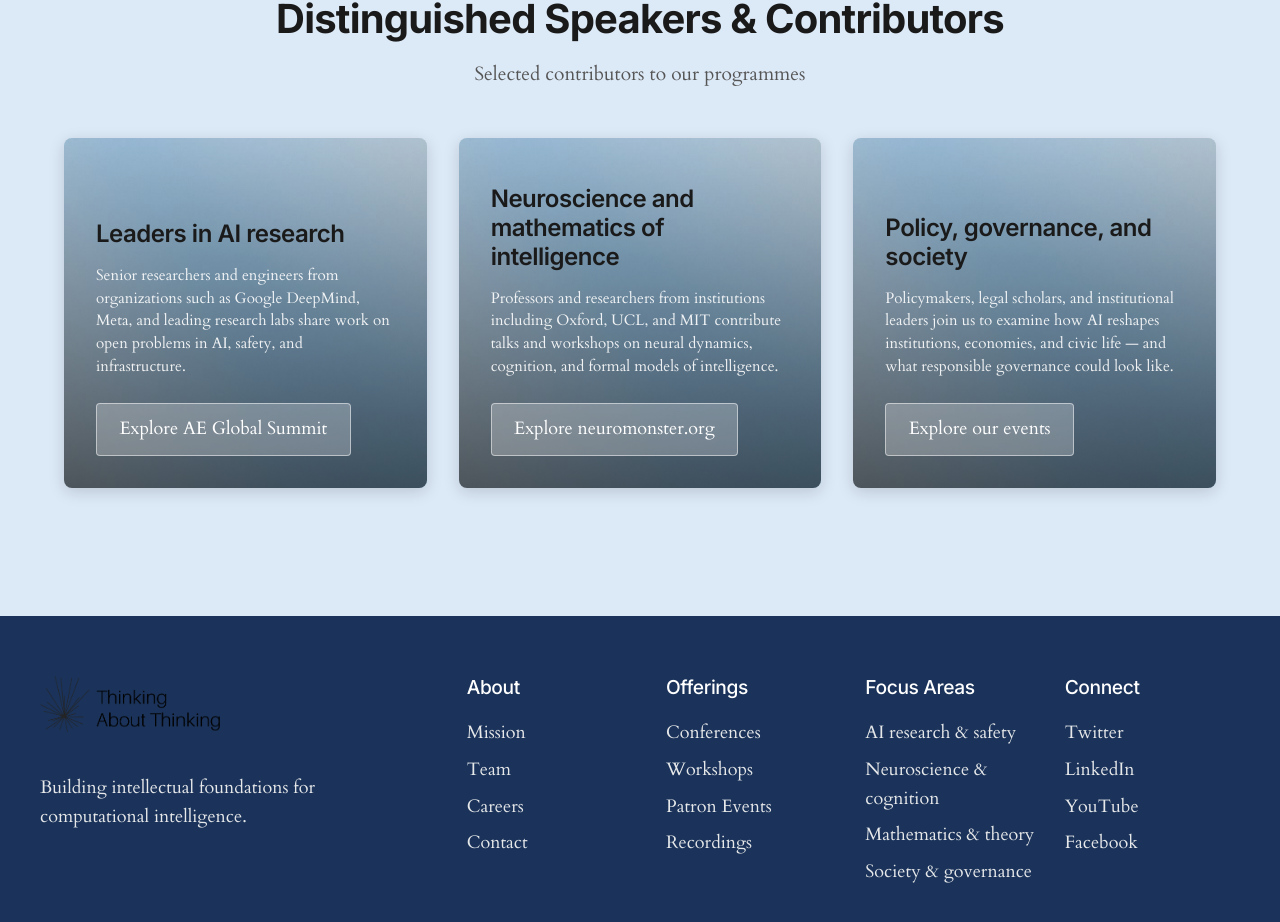
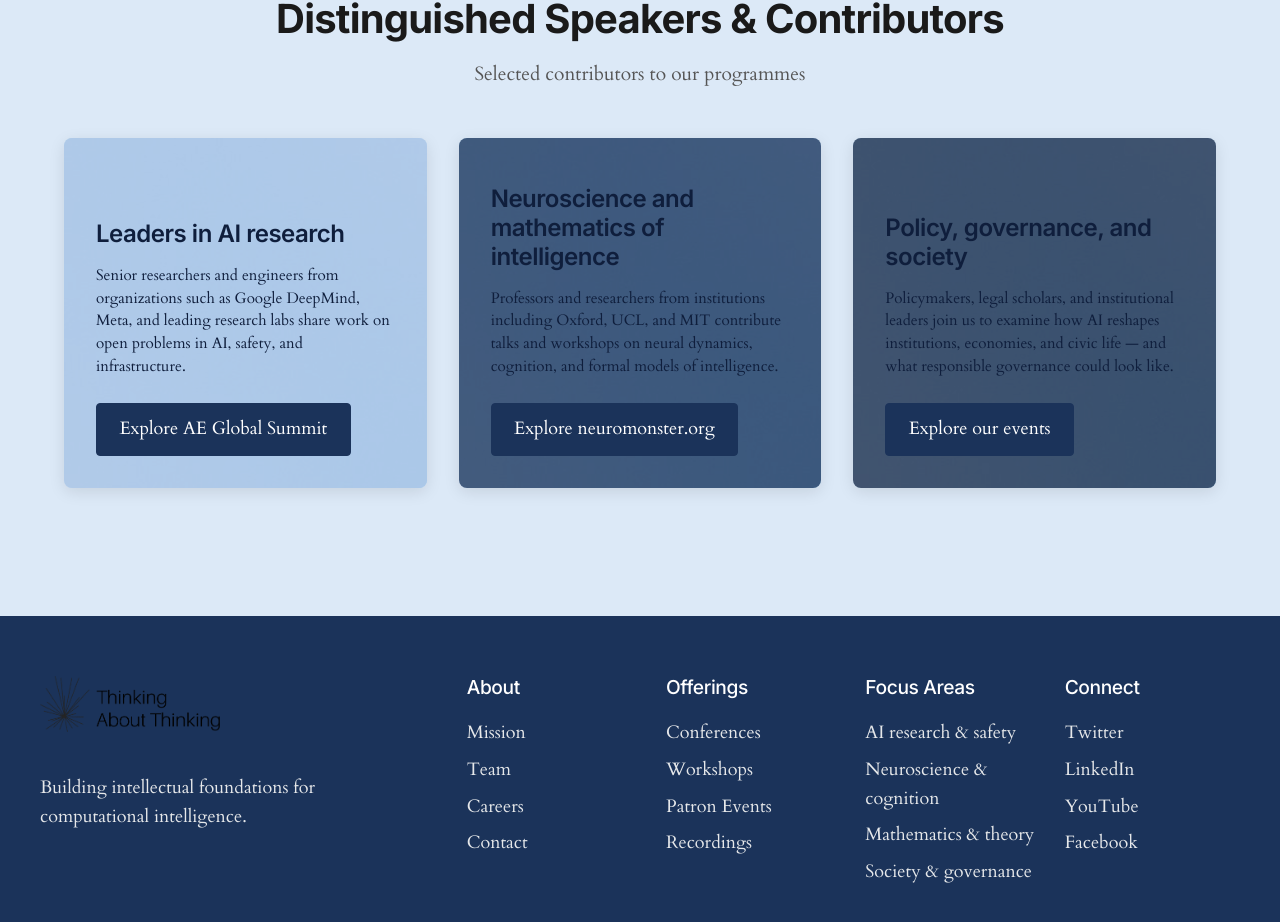
Before and after one commit to claremaguire1111/that-new-brand-design, a Next.js app: page / in a window 1280 px wide. Shown: the part 1156-2078 px from the top of the page. Built offline with nearby package versions, Linux system fonts and the light colour scheme.

Commit message:
Improve contributor cards with cleaner background styling and better color overlay

```diff
--- a/pages/index.js
+++ b/pages/index.js
@@ -91,13 +91,31 @@
 
           <div className={styles.contributorsGrid}>
             {/* Group 1 */}
+            <div className={styles.contributorCard}>
               <div
-              className={styles.contributorCard}
                 style={{
-                backgroundImage: 'url("/images/1940fbf3-e446-4a1e-89ed-e3a8dc5a7617-md.jpg?v=2")',
-                backgroundColor: 'var(--blue-medium)'
+                  backgroundImage: 'url("/images/1940fbf3-e446-4a1e-89ed-e3a8dc5a7617-md.jpg?v=3")',
+                  position: 'absolute',
+                  top: 0,
+                  left: 0,
+                  right: 0,
+                  bottom: 0,
+                  opacity: 1,
+                  zIndex: 1
                 }}
-            >
+              />
+              <div
+                style={{
+                  backgroundColor: 'var(--blue-medium)',
+                  position: 'absolute',
+                  top: 0,
+                  left: 0,
+                  right: 0,
+                  bottom: 0,
+                  opacity: 0.8,
+                  zIndex: 2
+                }}
+              />
               <div className={styles.contributorContent}>
                 <h3 className={styles.contributorTitle}>
                   Leaders in AI research
@@ -112,13 +130,31 @@
             </div>
 
             {/* Group 2 */}
+            <div className={styles.contributorCard}>
               <div
-              className={styles.contributorCard}
                 style={{
-                backgroundImage: 'url("/images/1940fbf3-e446-4a1e-89ed-e3a8dc5a7617-md.jpg?v=2")',
-                backgroundColor: 'var(--blue-dark)'
+                  backgroundImage: 'url("/images/1940fbf3-e446-4a1e-89ed-e3a8dc5a7617-md.jpg?v=3")',
+                  position: 'absolute',
+                  top: 0,
+                  left: 0,
+                  right: 0,
+                  bottom: 0,
+                  opacity: 1,
+                  zIndex: 1
                 }}
-            >
+              />
+              <div
+                style={{
+                  backgroundColor: 'var(--blue-dark)',
+                  position: 'absolute',
+                  top: 0,
+                  left: 0,
+                  right: 0,
+                  bottom: 0,
+                  opacity: 0.75,
+                  zIndex: 2
+                }}
+              />
               <div className={styles.contributorContent}>
                 <h3 className={styles.contributorTitle}>
                   Neuroscience and mathematics of intelligence
@@ -133,13 +169,31 @@
             </div>
 
             {/* Group 3 */}
+            <div className={styles.contributorCard}>
               <div
-              className={styles.contributorCard}
                 style={{
-                backgroundImage: 'url("/images/1940fbf3-e446-4a1e-89ed-e3a8dc5a7617-md.jpg?v=2")',
-                backgroundColor: 'var(--blue-darkest)'
+                  backgroundImage: 'url("/images/1940fbf3-e446-4a1e-89ed-e3a8dc5a7617-md.jpg?v=3")',
+                  position: 'absolute',
+                  top: 0,
+                  left: 0,
+                  right: 0,
+                  bottom: 0,
+                  opacity: 1,
+                  zIndex: 1
                 }}
-            >
+              />
+              <div
+                style={{
+                  backgroundColor: 'var(--blue-darkest)',
+                  position: 'absolute',
+                  top: 0,
+                  left: 0,
+                  right: 0,
+                  bottom: 0,
+                  opacity: 0.7,
+                  zIndex: 2
+                }}
+              />
               <div className={styles.contributorContent}>
                 <h3 className={styles.contributorTitle}>
                   Policy, governance, and society
--- a/styles/Home.module.css
+++ b/styles/Home.module.css
@@ -164,9 +164,10 @@
   background-position: center;
   background-repeat: no-repeat;
   overflow: hidden;
-  box-shadow: 0 4px 16px rgba(0, 0, 0, 0.15);
+  box-shadow: 0 4px 16px rgba(0, 0, 0, 0.1);
   transition: transform 0.3s ease, box-shadow 0.3s ease;
   z-index: 1;
+  background-blend-mode: soft-light;
 }
 
 .contributorCard:hover {
@@ -174,55 +175,53 @@
   box-shadow: 0 8px 24px rgba(0, 0, 0, 0.2);
 }
 
-.contributorCard::before {
-  content: '';
+/* Removed overlay gradient as it's now handled directly in the component */
+
+.contributorContent {
   position: absolute;
   top: 0;
   left: 0;
   right: 0;
   bottom: 0;
-  background: linear-gradient(to bottom, rgba(0, 0, 0, 0.1), rgba(0, 0, 0, 0.6));
-  z-index: 2;
-}
-
-.contributorContent {
-  position: absolute;
-  bottom: 0;
-  left: 0;
-  right: 0;
   padding: 2rem;
-  color: white;
+  color: var(--blue-darkest);
   z-index: 5;
+  display: flex;
+  flex-direction: column;
+  justify-content: flex-end;
 }
 
 .contributorTitle {
   font-size: 1.5rem;
   margin-bottom: 1rem;
   font-weight: 600;
+  color: var(--blue-darkest);
 }
 
 .contributorDescription {
   font-size: 0.95rem;
   line-height: 1.5;
   margin-bottom: 1.5rem;
-  opacity: 0.9;
+  color: var(--blue-darkest);
 }
 
 .contributorLink {
   color: white;
-  background-color: rgba(255, 255, 255, 0.25);
+  background-color: var(--blue-dark);
   padding: 0.7rem 1.4rem;
   border-radius: 4px;
   font-weight: 500;
   transition: all 0.3s ease;
   display: inline-block;
-  border: 1px solid rgba(255, 255, 255, 0.5);
+  border: 1px solid var(--blue-dark);
+  align-self: flex-start;
 }
 
 .contributorLink:hover {
-  background-color: rgba(255, 255, 255, 0.35);
+  background-color: var(--blue-darkest);
   transform: translateY(-2px);
   text-decoration: none;
+  color: white;
 }
 
 /* Offerings Section */
```
Lines whose indentation alone changed are shown as unchanged.
